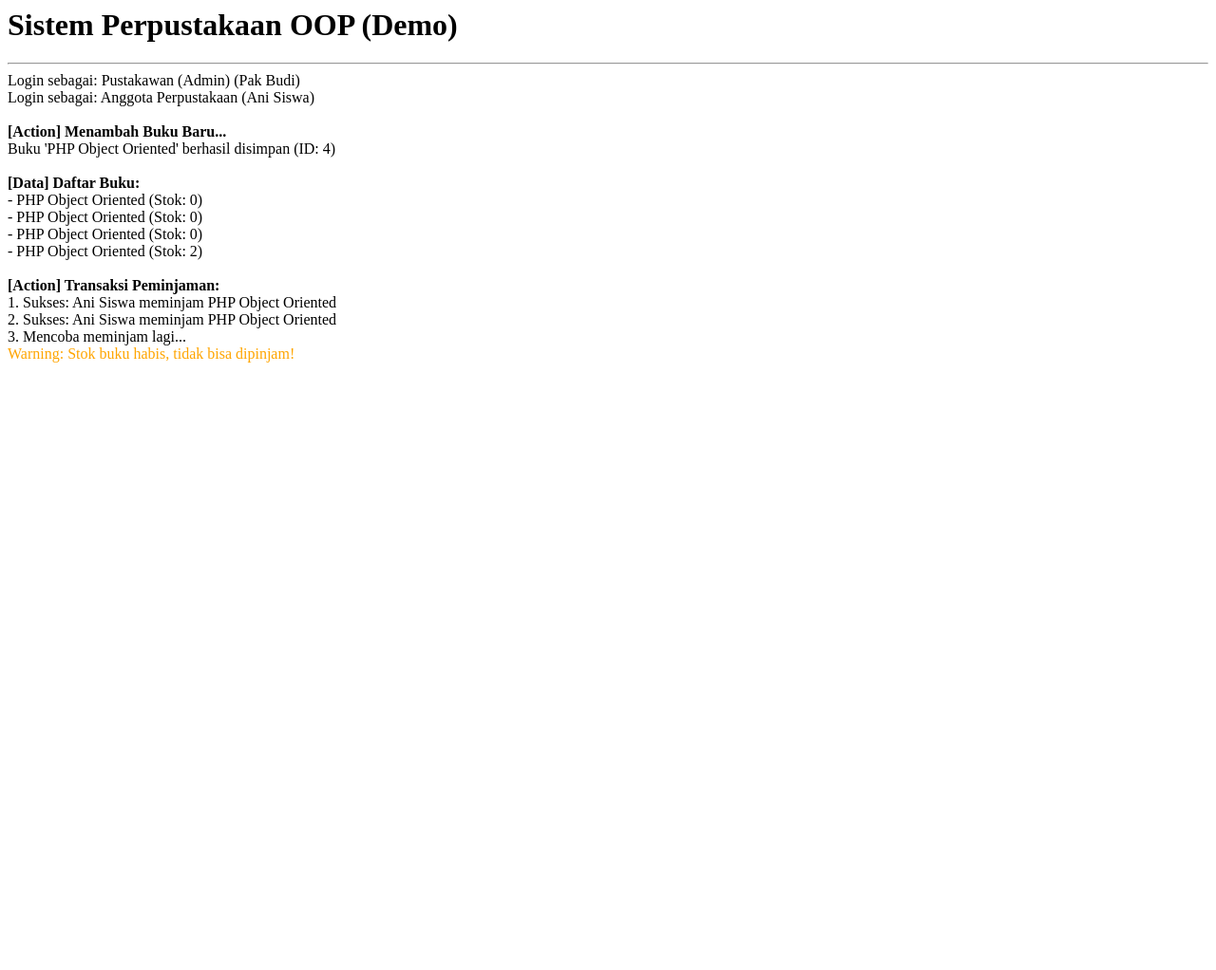
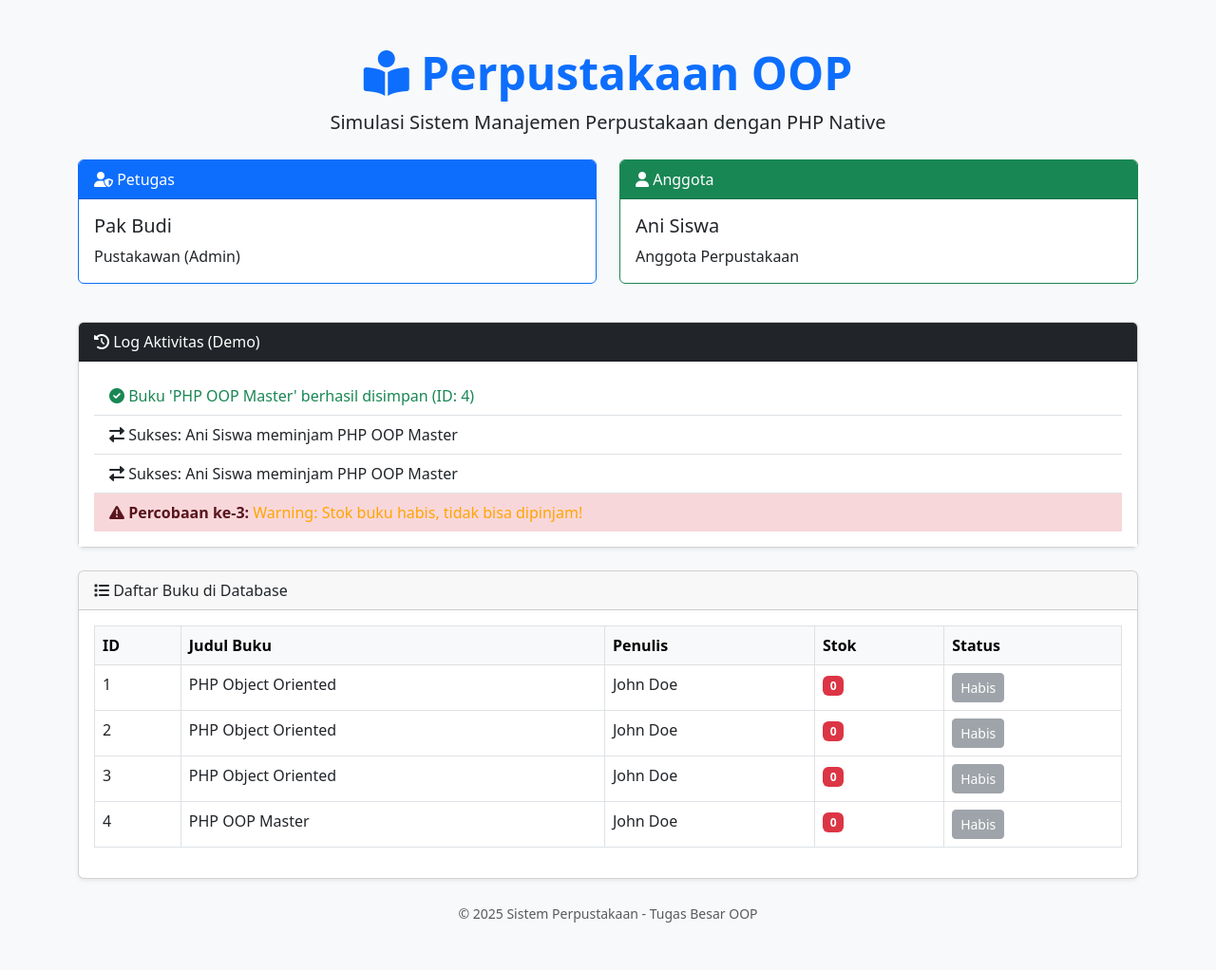
Before and after one commit to Syashaca/perpustakaan, a PHP site: page / in a window 1280 px wide. Shown: the whole page at 95% size. Before the commit the page ends 382 px from the top, so only its background shows below. Run offline with PHP 8.4, Linux system fonts and the light colour scheme; data comes from the database, SQL or seed files in the repository.

Commit message:
Update: Menambahkan UI Bootstrap, License, dan Data Dummy

```diff
--- a/index.php
+++ b/index.php
@@ -1,5 +1,4 @@
 <?php
-// --- MANUAL INCLUDE (Urutan Penting) ---
 require_once 'src/Exceptions/BookNotFoundException.php';
 require_once 'src/Exceptions/StockEmptyException.php';
 require_once 'src/Entities/Book.php';
@@ -8,50 +7,128 @@
 require_once 'src/Entities/Member.php';
 require_once 'src/Entities/Librarian.php';
 
-echo "<h1>Sistem Perpustakaan OOP (Demo)</h1>";
-echo "<hr>";
+// Setup Objek
+$petugas = new Librarian("Pak Budi");
+$anggota = new Member("Ani Siswa");
+?>
 
-try {
-    // 1. Instansiasi Class (Inheritance)
-    $petugas = new Librarian("Pak Budi");
-    $anggota = new Member("Ani Siswa");
+<!DOCTYPE html>
+<html lang="id">
+<head>
+    <meta charset="UTF-8">
+    <meta name="viewport" content="width=device-width, initial-scale=1.0">
+    <title>Sistem Perpustakaan OOP</title>
+    <link href="https://cdn.jsdelivr.net/npm/bootstrap@5.3.0/dist/css/bootstrap.min.css" rel="stylesheet">
+    <link rel="stylesheet" href="https://cdnjs.cloudflare.com/ajax/libs/font-awesome/6.0.0/css/all.min.css">
+</head>
+<body class="bg-light">
 
-    echo "Login sebagai: " . $petugas->getRole() . " (" . $petugas->getName() . ")<br>";
-    echo "Login sebagai: " . $anggota->getRole() . " (" . $anggota->getName() . ")<br><br>";
+<div class="container mt-5">
+    <div class="text-center mb-4">
+        <h1 class="display-5 fw-bold text-primary"><i class="fas fa-book-reader"></i> Perpustakaan OOP</h1>
+        <p class="lead">Simulasi Sistem Manajemen Perpustakaan dengan PHP Native</p>
+    </div>
 
-    // 2. CREATE Data Buku Baru
-    echo "<b>[Action] Menambah Buku Baru...</b><br>";
-    $bukuBaru = new Book("PHP Object Oriented", "John Doe", 1, 2); // Stok cuma 2
-    echo $bukuBaru->save() . "<br><br>";
+    <div class="row mb-4">
+        <div class="col-md-6">
+            <div class="card border-primary mb-3">
+                <div class="card-header bg-primary text-white"><i class="fas fa-user-shield"></i> Petugas</div>
+                <div class="card-body">
+                    <h5 class="card-title"><?= $petugas->getName() ?></h5>
+                    <p class="card-text"><?= $petugas->getRole() ?></p>
+                </div>
+            </div>
+        </div>
+        <div class="col-md-6">
+            <div class="card border-success mb-3">
+                <div class="card-header bg-success text-white"><i class="fas fa-user"></i> Anggota</div>
+                <div class="card-body">
+                    <h5 class="card-title"><?= $anggota->getName() ?></h5>
+                    <p class="card-text"><?= $anggota->getRole() ?></p>
+                </div>
+            </div>
+        </div>
+    </div>
 
-    // 3. READ Data
-    echo "<b>[Data] Daftar Buku:</b><br>";
-    $books = Book::getAll();
-    foreach($books as $b) {
-        echo "- {$b['title']} (Stok: {$b['stock']})<br>";
-    }
-    echo "<br>";
+    <div class="card shadow-sm mb-4">
+        <div class="card-header bg-dark text-white"><i class="fas fa-history"></i> Log Aktivitas (Demo)</div>
+        <div class="card-body bg-white">
+            <?php
+            try {
+                // Skenario Demo
+                echo "<ul class='list-group list-group-flush'>";
 
-    // 4. Proses Peminjaman (Exception Handling)
-    // Kita ambil buku ID terakhir yang baru dibuat
-    $targetBuku = Book::find($bukuBaru->id);
+                // 1. Tambah Buku
+                $bukuBaru = new Book("PHP OOP Master", "John Doe", 1, 2);
+                echo "<li class='list-group-item text-success'><i class='fas fa-check-circle'></i> " . $bukuBaru->save() . "</li>";
 
-    echo "<b>[Action] Transaksi Peminjaman:</b><br>";
+                // 2. Pinjam Buku
+                $targetBuku = Book::find($bukuBaru->id);
+                echo "<li class='list-group-item'><i class='fas fa-exchange-alt'></i> " . Loan::createLoan($anggota, $targetBuku) . "</li>";
+                echo "<li class='list-group-item'><i class='fas fa-exchange-alt'></i> " . Loan::createLoan($anggota, $targetBuku) . "</li>";
 
-    // Pinjam 1
-    echo "1. " . Loan::createLoan($anggota, $targetBuku) . "<br>";
-    // Pinjam 2
-    echo "2. " . Loan::createLoan($anggota, $targetBuku) . "<br>";
+                // 3. Pinjam Saat Stok Habis (Error)
+                echo "<li class='list-group-item list-group-item-danger'><i class='fas fa-exclamation-triangle'></i> <b>Percobaan ke-3:</b> ";
+                Loan::createLoan($anggota, $targetBuku); // Error trigger
+                echo "</li>";
 
-    // Pinjam 3 (Harusnya Error karena stok habis)
-    echo "3. Mencoba meminjam lagi...<br>";
-    echo Loan::createLoan($anggota, $targetBuku); // Ini akan memicu Exception
+            } catch (Exception $e) {
+                if (method_exists($e, 'errorMessage')) {
+                    echo $e->errorMessage();
+                } else {
+                    echo "Error: " . $e->getMessage();
+                }
+            }
+            echo "</ul>";
+            ?>
+        </div>
+    </div>
 
-} catch (StockEmptyException $e) {
-    echo $e->errorMessage();
-} catch (BookNotFoundException $e) {
-    echo $e->errorMessage();
-} catch (Exception $e) {
-    echo "System Error: " . $e->getMessage();
-}
-?>
+    <div class="card shadow-sm">
+        <div class="card-header"><i class="fas fa-list"></i> Daftar Buku di Database</div>
+        <div class="card-body">
+            <table class="table table-hover table-bordered">
+                <thead class="table-light">
+                    <tr>
+                        <th>ID</th>
+                        <th>Judul Buku</th>
+                        <th>Penulis</th>
+                        <th>Stok</th>
+                        <th>Status</th>
+                    </tr>
+                </thead>
+                <tbody>
+                    <?php
+                    $books = Book::getAll();
+                    foreach($books as $b):
+                    ?>
+                    <tr>
+                        <td><?= $b['id'] ?></td>
+                        <td><?= $b['title'] ?></td>
+                        <td><?= $b['author'] ?></td>
+                        <td>
+                            <span class="badge <?= $b['stock'] > 0 ? 'bg-success' : 'bg-danger' ?>">
+                                <?= $b['stock'] ?>
+                            </span>
+                        </td>
+                        <td>
+                            <?php if($b['stock'] > 0): ?>
+                                <button class="btn btn-sm btn-outline-primary">Pinjam</button>
+                            <?php else: ?>
+                                <button class="btn btn-sm btn-secondary" disabled>Habis</button>
+                            <?php endif; ?>
+                        </td>
+                    </tr>
+                    <?php endforeach; ?>
+                </tbody>
+            </table>
+        </div>
+    </div>
+
+    <div class="text-center mt-4 mb-5 text-muted">
+        <small>&copy; 2025 Sistem Perpustakaan - Tugas Besar OOP</small>
+    </div>
+</div>
+
+</body>
+</html>
```
Also changed, not shown: 1 other file.
